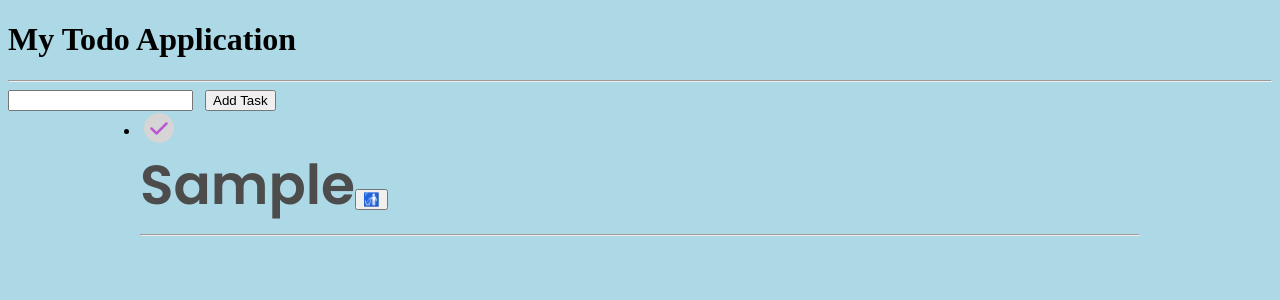
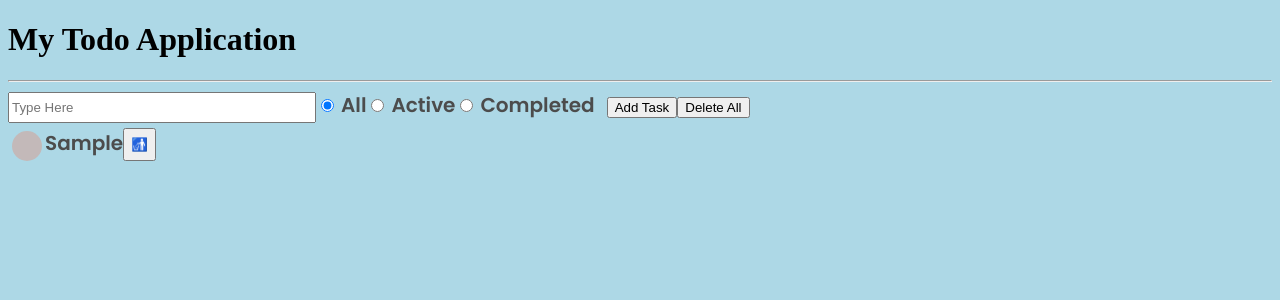
Before and after one commit to AdrianC167/todo, a Vue app: page / in a window 1280 px wide. Both pictures are taken after typing "Sample" into the empty fields and a click on the button "Add Task". Shown: the top 300 px of the page. Built offline with nearby package versions, Linux system fonts and the light colour scheme.

Commit message:
fixed most bugs and workable now

```diff
--- a/src/App.vue
+++ b/src/App.vue
@@ -1,45 +1,78 @@
 <script setup>
-import {ref, watch} from 'vue'
+import { ref, watch } from 'vue'
 let todos = ref(JSON.parse(window.localStorage.getItem('todos')) ?? [])
 let newTodo = ref('')
 let input = ref('')
-watch(todos, function(value){window.localStorage.setItem('todos' ,JSON.stringify(value))},{deep:true})
+let filter = ref("all")
+
+watch(todos, function (value) { window.localStorage.setItem('todos', JSON.stringify(value)) }, { deep: true })
 function addTodo() {
-todos.value.push({text:newTodo.value, complete:false})
+  todos.value.push({ text: newTodo.value, complete: false })
   newTodo.value = ""
 }
-function deleteTodo (index){
-todos.value.splice(index, 1) }
+function deleteTodo(index) {
+  todos.value.splice(index, 1)
+}
+function todoFilter(todo) {
+  if (filter.value == 'active') {
+    return todo.complete == false
+  }else if (filter.value == 'completed') {
+    return todo.complete == true
+  }
+     else {
+      return true
+    }
+  }
+
+function deleteAll() {
+  windows.localStorage.clear();
+
+}
 </script>
 
 <template>
 
+  <link rel="stylesheet" href="https://cdnjs.cloudflare.com/ajax/libs/font-awesome/6.4.0/css/all.min.css"
+    integrity="sha512-iecdLmaskl7CVkqkXNQ/ZH/XLlvWZOJyj7Yy7tcenmpD1ypASozpmT/E0iPtmFIB46ZmdtAc9eNBvH0H/ZpiBw=="
+    crossorigin="anonymous" referrerpolicy="no-referrer" />
 
-  <link href="https://fonts.googleapis.com/css2?family=Poppins:wght@600&display=swap" rel="stylesheet">
-  <link rel="stylesheet" href="https://cdnjs.cloudflare.com/ajax/libs/font-awesome/6.4.0/css/all.min.css" integrity="sha512-iecdLmaskl7CVkqkXNQ/ZH/XLlvWZOJyj7Yy7tcenmpD1ypASozpmT/E0iPtmFIB46ZmdtAc9eNBvH0H/ZpiBw==" crossorigin="anonymous" referrerpolicy="no-referrer" />
   <h1>My Todo Application</h1>
   <hr>
-  <input v-model="newTodo" @keydown.enter="addTodo">
+  <input v-model="newTodo" @keydown.enter="addTodo" id="textarea" placeholder="Type Here">
+  <input name="filter" type="radio" value="all" v-model="filter" class="radio"> <label>All</label>
+  <input name="filter" type="radio" value="active" v-model="filter" class="radio"> <label>Active</label>
+  <input name="filter" type="radio" value="completed" v-model="filter" class="radio"> <label>Completed</label>
   &nbsp;
   <button @click="addTodo">Add Task</button>
+  <button @click="deleteAll(value)">Delete All</button>
   <ul>
     <div class="wrapper">
-  <li v-for="(todo, index) in todos" style="text-align: left;" :class="{completed: todo.complete}"><input type="checkbox" v-model="todo.complete"  id="checkbox" style="margin-bottom:0;">
-   <label> {{ todo.text }} </label>
-    <button @click="deleteTodo(index)">🚮</button>  <hr style="color: blanchedalmond;,width: 2px;"> </li> </div>
+      <li v-for="(todo, index) in todos.filter(todoFilter)" style="text-align: left;" >
+        <input type="checkbox" v-model="todo.complete" id="checkbox" style="margin-bottom:0;" class="radio">
+        <label :class="{ completed: todo.complete }"> {{ todo.text }} </label>
+        <button @click="deleteTodo(index)">🚮</button>
+
+      </li>
+    </div>
   </ul>
-
 </template>
 
 <style scoped>
 @import url('https://fonts.googleapis.com/css2?family=Inconsolata:wght@300&display=swap');
 
+li {
+  display:flex;
+  margin-bottom: 5px;
+  margin-top: 5px;
+}
 
+ul{
+  margin: 0;
+  padding: 0px;
 
+}
 
-
-
-body{
+body {
 
   background-color: lightblue;
   text-align: center;
@@ -50,7 +83,7 @@ body{
 
 
 .completed {
-
+  display: flex;
   text-decoration: line-through;
   opacity: 40%;
   font-weight: light;
@@ -60,26 +93,28 @@ font-weight: light;
 
 .wrapper {
 
-  height: 580px;
-  position: absolute;
-  margin: auto;
+  height: 500px;
+  position: relative;
+  margin: 0px;
   width: 1000px;
   top: 0;
-  bottom: 0;
+  bottom:0;
   left: 0;
-  right:0;
-  align-items: center;
+  right: 0;
+  align-items: left;
   justify-content: space-around;
+  text-align: left;
 
 
 }
 
-input[type="checkbox"]{
+
+input[type="checkbox"] {
   appearance: none;
   -webkit-appearance: none;
   height: 30px;
   width: 30px;
-  background-color: #d5d5d5;
+  background-color: #c3b9b9;
   border-radius: 50%;
   cursor: pointer;
   display: flex;
@@ -90,38 +125,58 @@ input[type="checkbox"]{
 
 label {
   color: #4c4c4c;
-  font-size: 55px;
+  font-size: 20px;
   font-family: 'Poppins', sans-serif;
   font-weight: 600;
   cursor: pointer;
 
+
 }
 
-input[type='checkbox']:after{
+
+
+input[type='checkbox']:after {
   font-family: "Font Awesome 5 Free";
   font-weight: 900;
   content: "\f00c";
   font-size: 20px;
   color: mediumorchid;
-  /* display: none; */
+  display: none;
 
 
 
 }
 
-input[type="checkbox"]:hover{
-  background-color: #a5a5a5;
+input[type="checkbox"]:hover {
+  background-color: #586066;
 
 }
 
-input[type="checkbox"]:checked{
-background-color: #5bcd3e;
+input[type="checkbox"]:checked {
+  background-color: #50c931;
 
 }
 
-input[type="checkbox"]:checkbox:after{
+input[type="checkbox"]:checked:after {
   display: block;
-
+  text-decoration: none;
 
 }
+.radio {
+  font-family: 'Inconsolata', monospace;
+
+}
+
+div {
+
+text-align: left;
+
+}
+
+#textarea {
+height: 25px;
+width: 300px;
+
+}
+
 </style>
```
Lines whose indentation alone changed are shown as unchanged.
